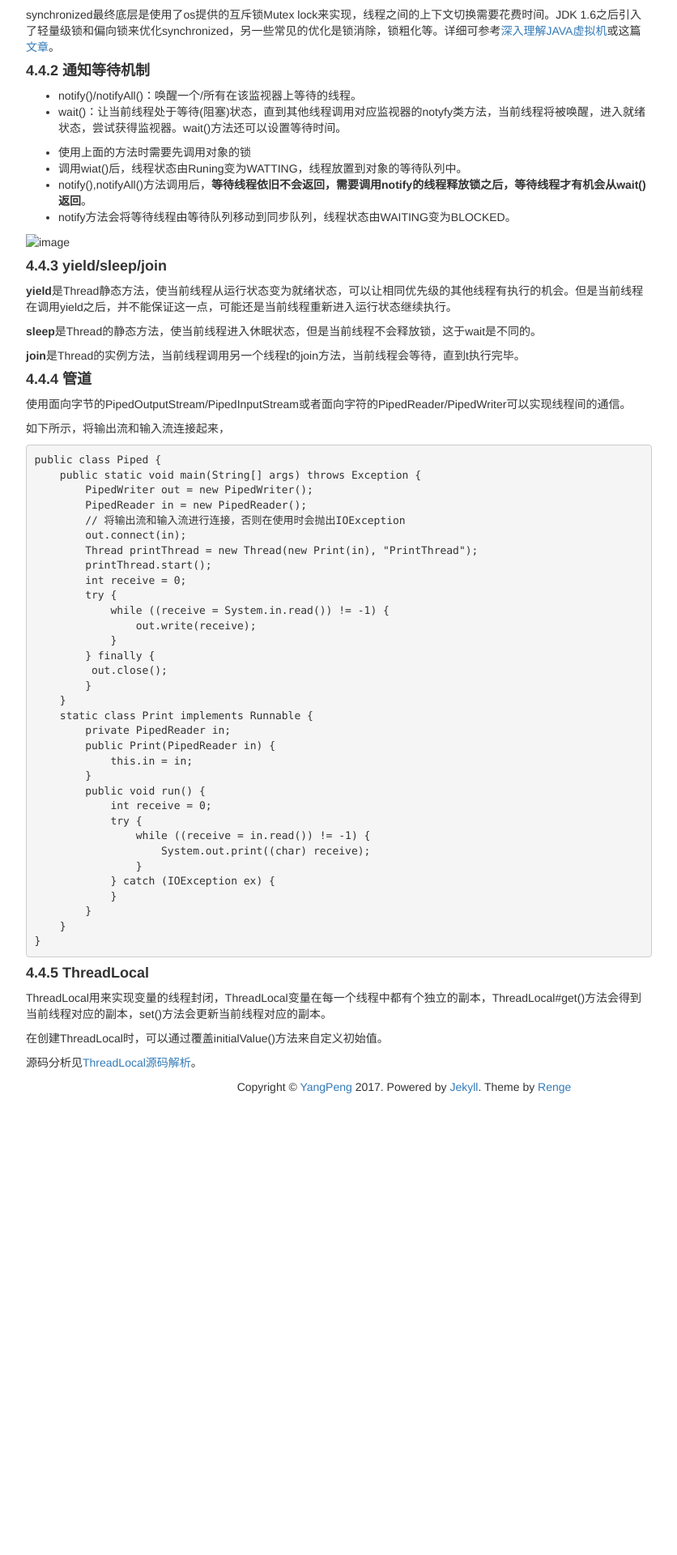
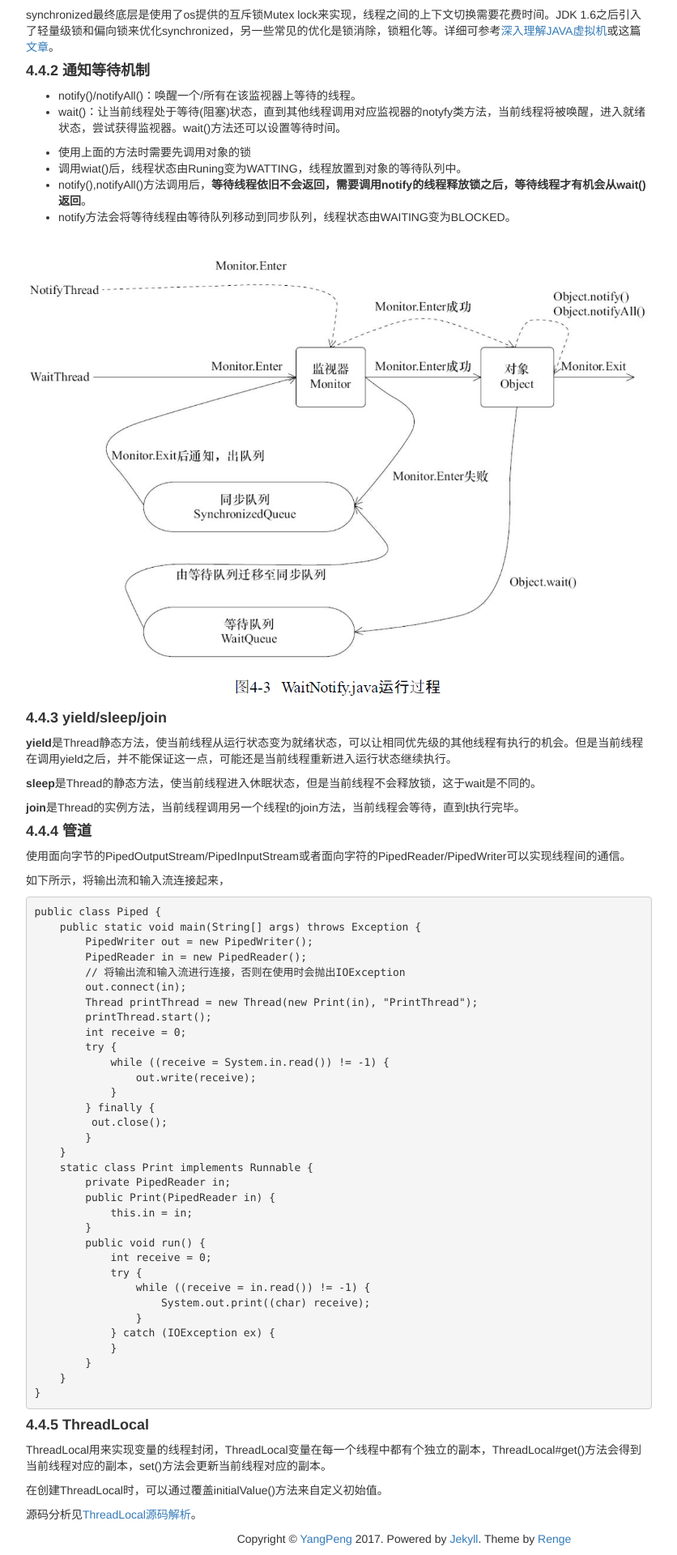
Before and after one commit to pppppY/pppppy.github.com, a Jekyll site: the page built from _posts/2017-4-1-JAVA并发-多线程基础.md, in a window 1280 px wide. Shown: the part 4016-5936 px from the top of the page at 81% size, without its empty margins (141-977 px from the left). Built offline with Jekyll 4.4.1, drawn with Linux system fonts in a browser that asks for light colours; before the commit the page ends 5378 px from its top, so only the background shows below that.

Commit message:
2017-4-2

```diff
--- a/_posts/2017-4-1-JAVA并发-多线程基础.md
+++ b/_posts/2017-4-1-JAVA并发-多线程基础.md
@@ -146,7 +146,7 @@ synchronized最终底层是使用了os提供的互斥锁Mutex lock来实现，
 - notify(),notifyAll()方法调用后，**等待线程依旧不会返回，需要调用notify的线程释放锁之后，等待线程才有机会从wait()返回**。
 - notify方法会将等待线程由等待队列移动到同步队列，线程状态由WAITING变为BLOCKED。
 
-![image](images\smw.png)
+![image](/images/smw.png)
 
 #### **4.4.3 yield/sleep/join**
 
```
